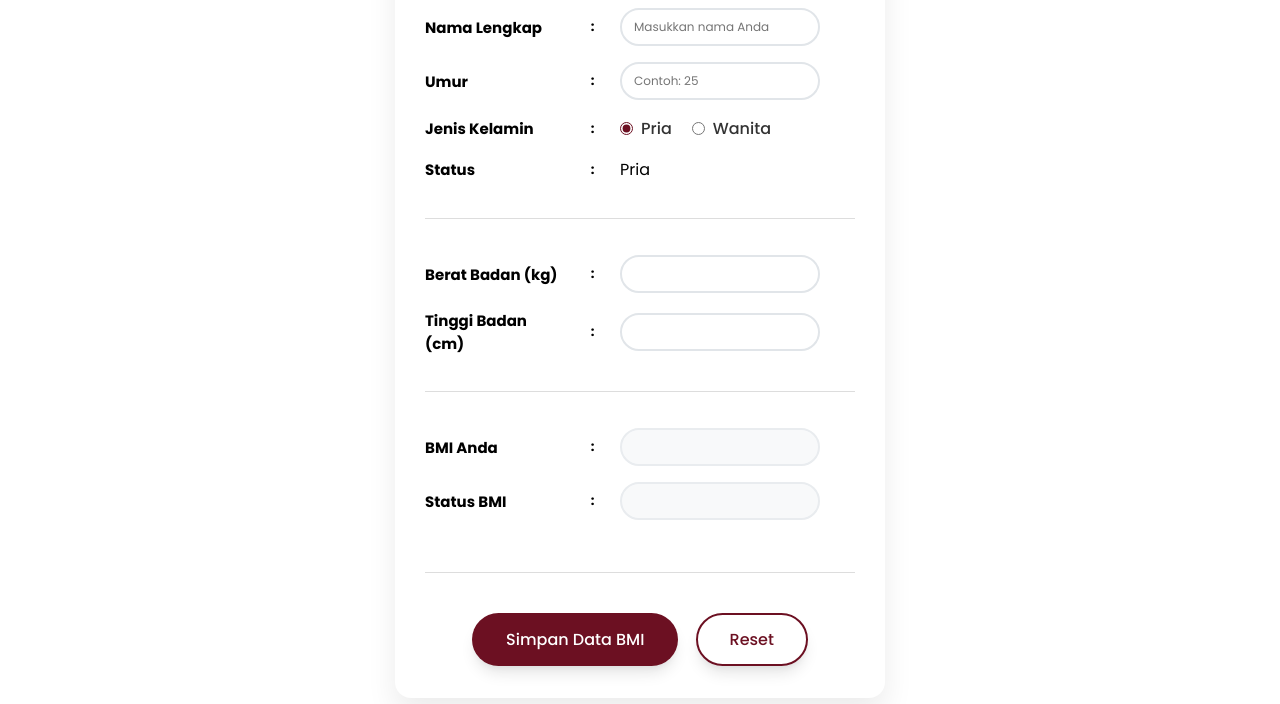
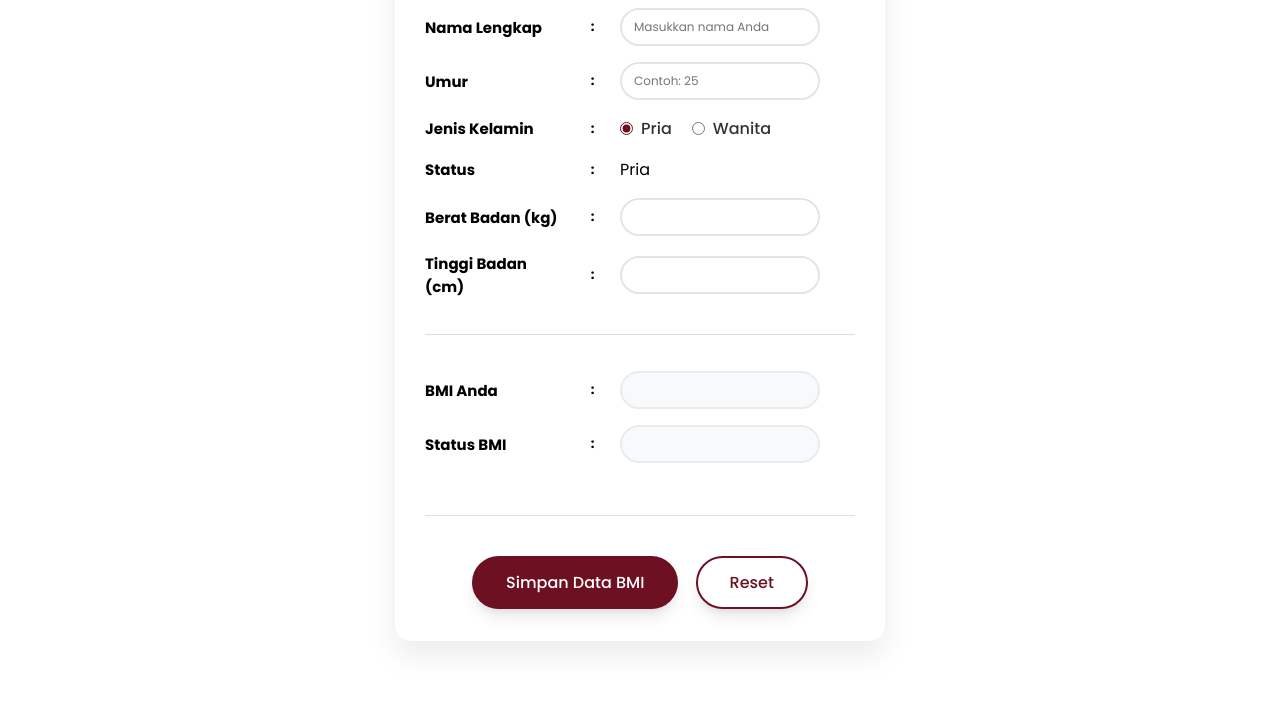
Before and after one commit to verisimb/portfolio, a website: page tugas-js/kalkulator-bmi.html in a window 1280 px wide. Shown: the part 176-880 px from the top of the page. Drawn offline with Linux system fonts and the light colour scheme.

Commit message:
Update Tugas JS

```diff
--- a/tugas-js/kalkulator-bmi.html
+++ b/tugas-js/kalkulator-bmi.html
@@ -399,8 +399,6 @@
           <td id="status_kelamin">Pria</td>
         </tr>
 
-        <tr><td colspan="3"><hr/></td></tr>
-
         <tr>
           <td>Berat Badan (kg)</td>
           <td>:</td>
```
